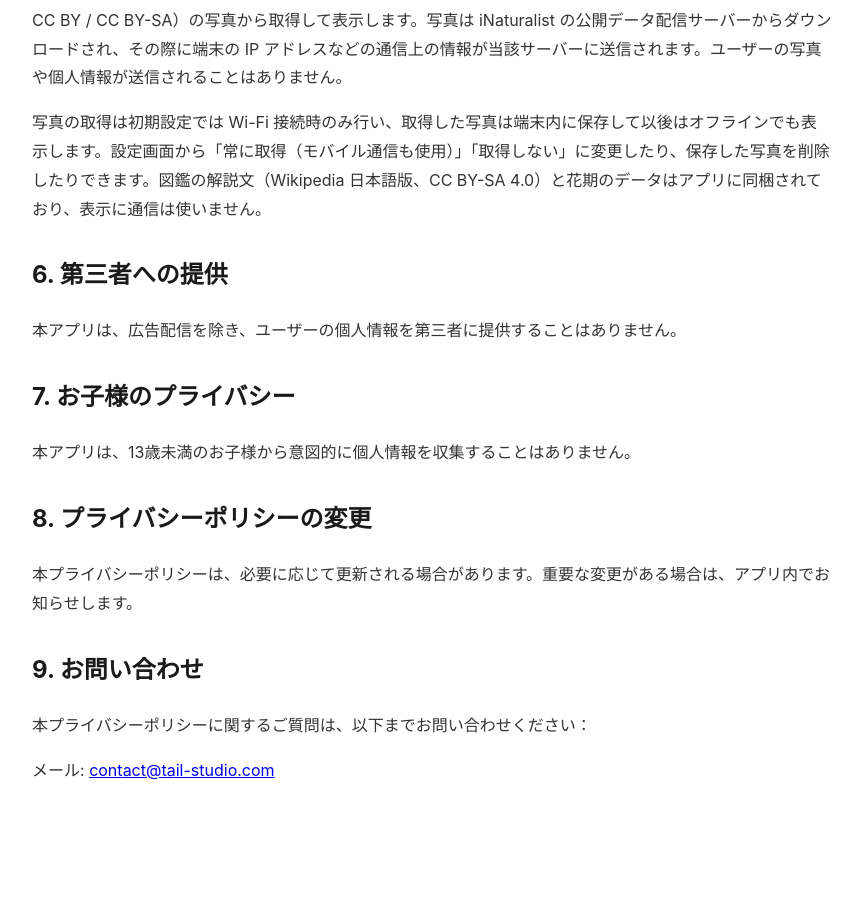
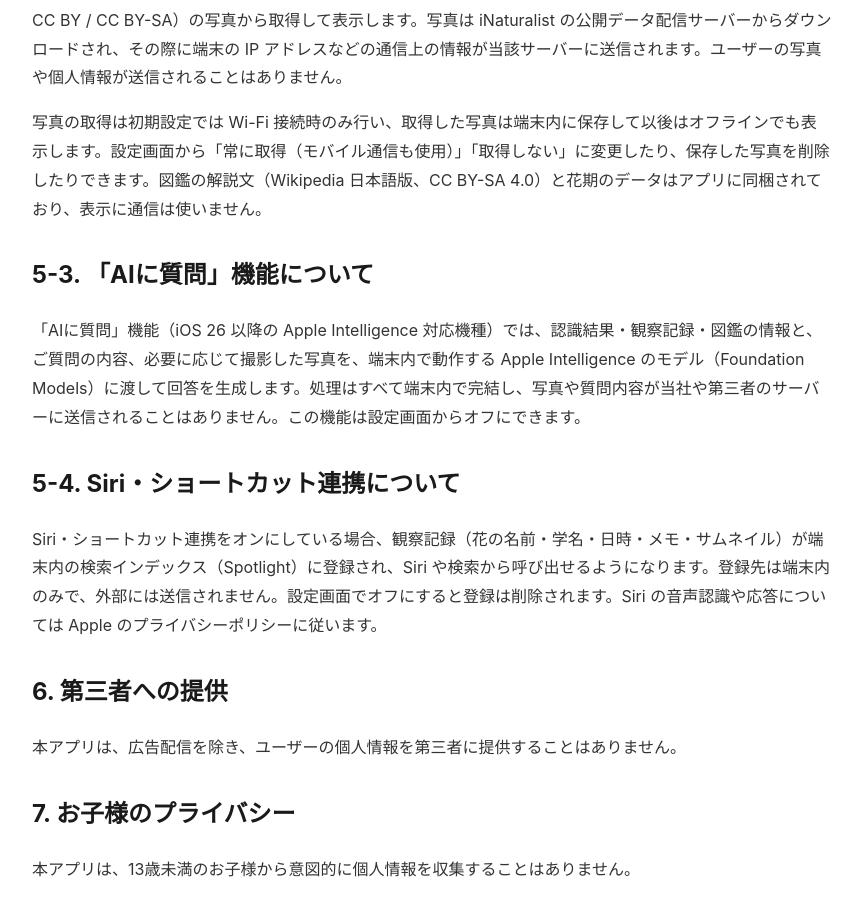
Before and after one commit to wat--/app-policies, a Jekyll site: the page apps/hana-search/privacy-policy.html, which Jekyll copies as it is, in a window 1280 px wide and 900 px high, scrolled down 1560 px. Shown: the whole window, without its empty margins (208-1070 px from the left). Built offline with Jekyll 4.4.1, drawn with Linux system fonts in a browser that asks for light colours; before the commit the page ends 2380 px from its top, so only the background shows below that; some of the changed text lies outside the part shown.

Commit message:
花サーチ: プライバシーポリシーに AIに質問・Siri 連携の項を追加、apps.json の説明を更新
Co-Authored-By: Claude Fable 5.1 <noreply@anthropic.com>

```diff
--- a/apps.json
+++ b/apps.json
@@ -95,7 +95,7 @@
     "type": "ios",
     "icon": "🌸",
     "appStoreUrl": "https://apps.apple.com/jp/app/%E8%8A%B1%E3%82%B5%E3%83%BC%E3%83%81/id6802036544",
-    "description": "撮った花の名前をオンデバイスAIで推定し、観察記録として保存できる iOS アプリ。日本で身近な花・野草・樹木・野菜 622 種をこのアプリのために独自学習し、認識はすべて端末内で完結、写真は外部に送信されません。圏外でも使えます。",
+    "description": "撮った花の名前をオンデバイスAIで推定し、観察記録として保存できる iOS アプリ。日本で身近な花・野草・樹木・野菜 626 種をこのアプリのために独自学習し、認識はすべて端末内で完結、写真は外部に送信されません。626 種の図鑑、Apple Intelligence への「AIに質問」、Siri・ショートカット連携を搭載。圏外でも使えます。",
     "links": [
       {
         "label": "プライバシーポリシー",
@@ -267,7 +267,7 @@
     "type": "ios",
     "icon": "📊",
     "appStoreUrl": "https://apps.apple.com/app/id6824224890",
-    "description": "Claude（5時間枠・週間枠・Fable枠）と ChatGPT（エージェント機能の 5 時間枠・週間枠）の使用量を、iPhone のアプリとホーム画面・ロック画面ウィジェットで確認する非公式アプリ。",
+    "description": "Claude（5時間枠・週間枠・Fable枠）と ChatGPT（エージェント機能の 5 時間枠・週間枠）の使用量を、iPhone のアプリとホーム画面・ロック画面ウィジェットで確認する非公式アプリ。表示するサービス・枠・スタイル・色を選べるカスタムウィジェットつき。",
     "links": [
       {
         "label": "プライバシーポリシー",
--- a/apps/hana-search/privacy-policy.html
+++ b/apps/hana-search/privacy-policy.html
@@ -55,7 +55,7 @@
 
     <span class="app-badge">花サーチ</span>
     <h1>プライバシーポリシー</h1>
-    <p class="update-date">最終更新日: 2026年10月2日</p>
+    <p class="update-date">最終更新日: 2026年10月31日</p>
 
     <p>本プライバシーポリシーは、「花サーチ」（以下「本アプリ」）における個人情報の取り扱いについて説明します。</p>
 
@@ -89,6 +89,15 @@
     <p>図鑑機能では、各植物の参考写真を <a href="https://www.inaturalist.org" target="_blank">iNaturalist</a> が公開しているクリエイティブ・コモンズ・ライセンス（CC0 / CC BY / CC BY-SA）の写真から取得して表示します。写真は iNaturalist の公開データ配信サーバーからダウンロードされ、その際に端末の IP アドレスなどの通信上の情報が当該サーバーに送信されます。ユーザーの写真や個人情報が送信されることはありません。</p>
     <p>写真の取得は初期設定では Wi-Fi 接続時のみ行い、取得した写真は端末内に保存して以後はオフラインでも表示します。設定画面から「常に取得（モバイル通信も使用）」「取得しない」に変更したり、保存した写真を削除したりできます。図鑑の解説文（Wikipedia 日本語版、CC BY-SA 4.0）と花期のデータはアプリに同梱されており、表示に通信は使いません。</p>
 
+    <h2>5-3. 「AIに質問」機能について</h2>
+
+    <p>「AIに質問」機能（iOS 26 以降の Apple Intelligence 対応機種）では、認識結果・観察記録・図鑑の情報と、ご質問の内容、必要に応じて撮影した写真を、端末内で動作する Apple Intelligence のモデル（Foundation Models）に渡して回答を生成します。処理はすべて端末内で完結し、写真や質問内容が当社や第三者のサーバーに送信されることはありません。この機能は設定画面からオフにできます。</p>
+
+    <h2>5-4. Siri・ショートカット連携について</h2>
+
+    <p>Siri・ショートカット連携をオンにしている場合、観察記録（花の名前・学名・日時・メモ・サムネイル）が端末内の検索インデックス（Spotlight）に登録され、Siri や検索から呼び出せるようになります。登録先は端末内のみで、外部には送信されません。設定画面でオフにすると登録は削除されます。Siri の音声認識や応答については Apple のプライバシーポリシーに従います。</p>
+
+
     <h2>6. 第三者への提供</h2>
     <p>本アプリは、広告配信を除き、ユーザーの個人情報を第三者に提供することはありません。</p>
 
```
